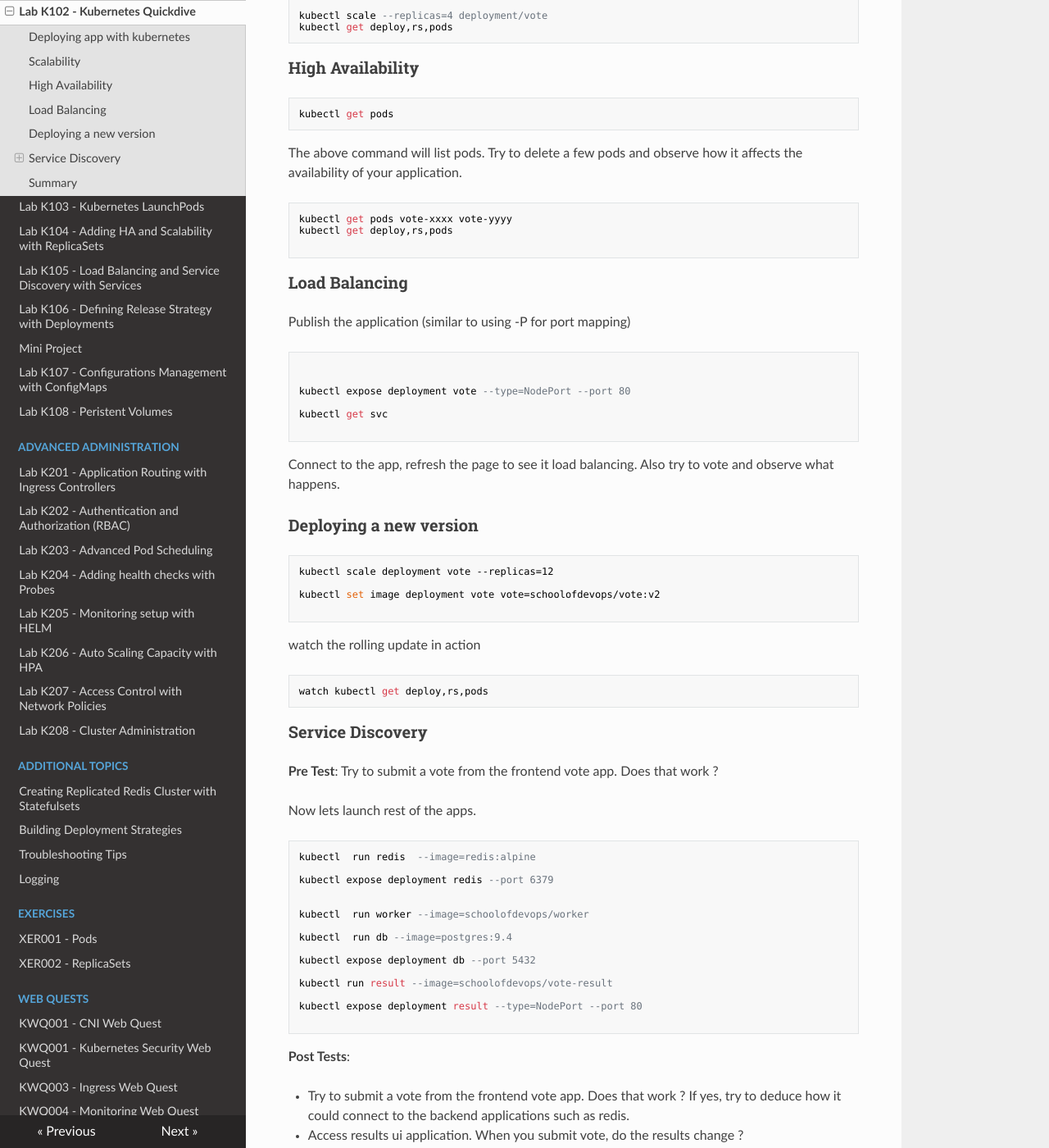
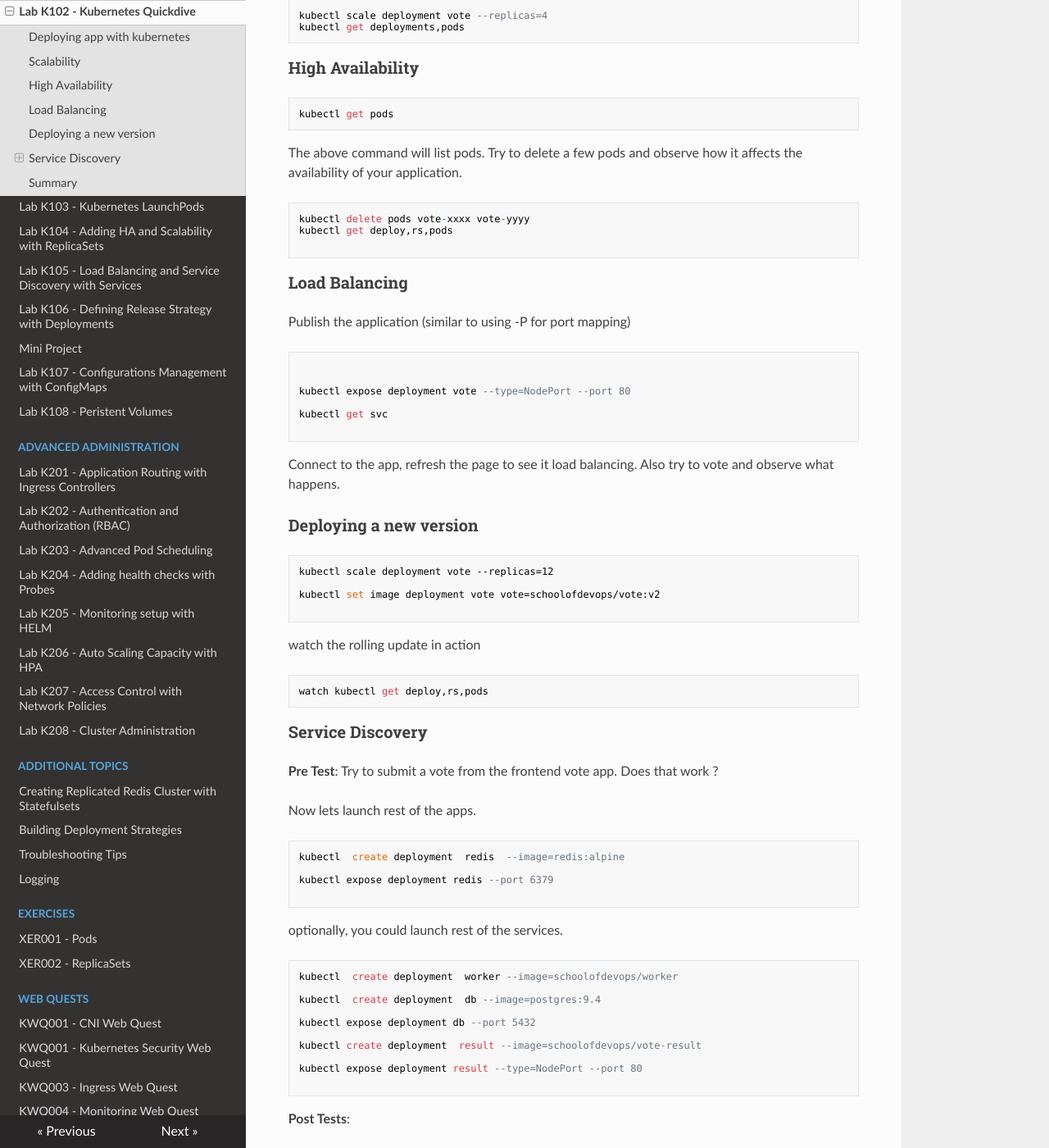
Before and after one commit to schoolofdevops/kubernetes-labguide, an MkDocs documentation site: the page built from chapters/quickdive.md, in a window 1280 px wide and 1400 px high, scrolled down 866 px. Shown: the whole window at 82% size. Built offline with MkDocs 1.6.1, drawn with Linux system fonts in a browser that asks for light colours; nearby versions of some CDN libraries; old or Windows-style settings are respelled for this version of MkDocs; some of the changed text lies outside the part shown.

Commit message:
fixed quickdive and ingress

````diff
--- a/chapters/quickdive.md
+++ b/chapters/quickdive.md
@@ -26,7 +26,7 @@ You could now validate that the instance of vote app is running by using the fol
 ```
 kubectl get pods
 
-kubectl get deploy,rs,pods
+kubectl get deployments
 ```
 
 
@@ -36,8 +36,8 @@ kubectl get deploy,rs,pods
 Scale the vote app to run 4 instances.
 
 ```
-kubectl scale --replicas=4 deployment/vote
-kubectl get deploy,rs,pods
+kubectl scale deployment vote --replicas=4
+kubectl get deployments,pods
 ```
 
 
@@ -50,7 +50,7 @@ kubectl get pods
 The above command will list pods. Try to delete a few pods and observe how it affects the availability of your application.
 
 ```
-kubectl get pods vote-xxxx vote-yyyy
+kubectl delete pods vote-xxxx vote-yyyy
 kubectl get deploy,rs,pods
 
 ```
@@ -98,18 +98,22 @@ Now lets launch rest of the apps.
 
 
 ```
-kubectl  run redis  --image=redis:alpine
+kubectl  create deployment  redis  --image=redis:alpine
 
 kubectl expose deployment redis --port 6379
 
+```
 
-kubectl  run worker --image=schoolofdevops/worker
+optionally, you could launch rest of the services.
 
-kubectl  run db --image=postgres:9.4
+```
+kubectl  create deployment  worker --image=schoolofdevops/worker
+
+kubectl  create deployment  db --image=postgres:9.4
 
 kubectl expose deployment db --port 5432
 
-kubectl run result --image=schoolofdevops/vote-result
+kubectl create deployment  result --image=schoolofdevops/vote-result
 
 kubectl expose deployment result --type=NodePort --port 80
 
````
Also changed, not shown: chapters/ingress.md (+3 -3 lines).
